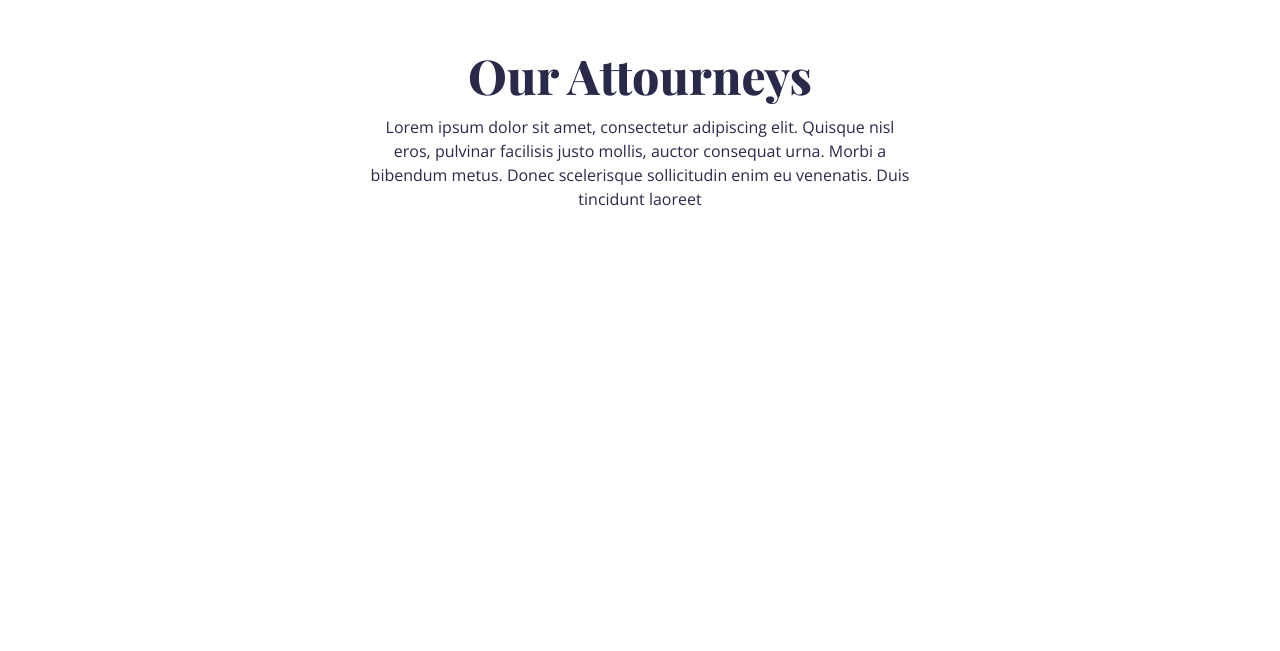
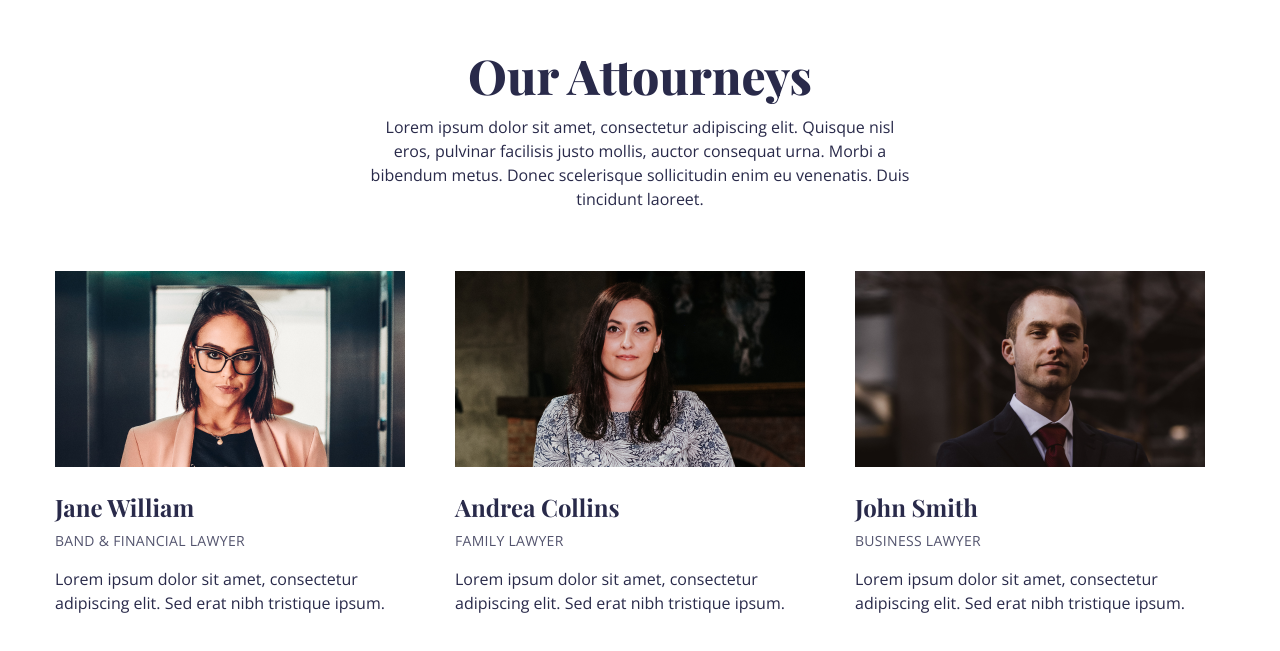
Before and after one commit to simicodes/react-lawfirm-landingPage, a React (Create React App) app: page / in a window 1280 px wide. Shown: the part 2060-2711 px from the top of the page. Built offline with nearby package versions, Linux system fonts and the light colour scheme.

Commit message:
Team component updated

```diff
--- a/src/components/Team.js
+++ b/src/components/Team.js
@@ -14,9 +14,26 @@ const Team = () => {
           Lorem ipsum dolor sit amet, consectetur adipiscing elit. Quisque nisl
           eros, pulvinar facilisis justo mollis, auctor consequat urna. Morbi a
           bibendum metus. Donec scelerisque sollicitudin enim eu venenatis. Duis
-          tincidunt laoreet
+          tincidunt laoreet.
         </p>
         {/* team members grid */}
+        <div className="lg:grid lg:grid-cols-3 lg:gap-x-[30px]">
+          {team.map((item, index) => {
+            const { image, name, position, description } = item;
+            return (
+              <div className="text-center lg:text-left mb-12" key={index}>
+                <img className="mx-auto lg:mx-0 mb-6" src={image} alt="/" />
+                <h4 className="text-2xl mb-2 font-primary font-bold">{name}</h4>
+                <p className="text-sm uppercase tracking-[0.3px] mb-4 opacity-[0.8]">
+                  {position}
+                </p>
+                <p className="max-w-[332px] lg:max-w-[335px] mx-auto lg:mx-0">
+                  {description}
+                </p>
+              </div>
+            );
+          })}
+        </div>
       </div>
     </section>
   );
```
